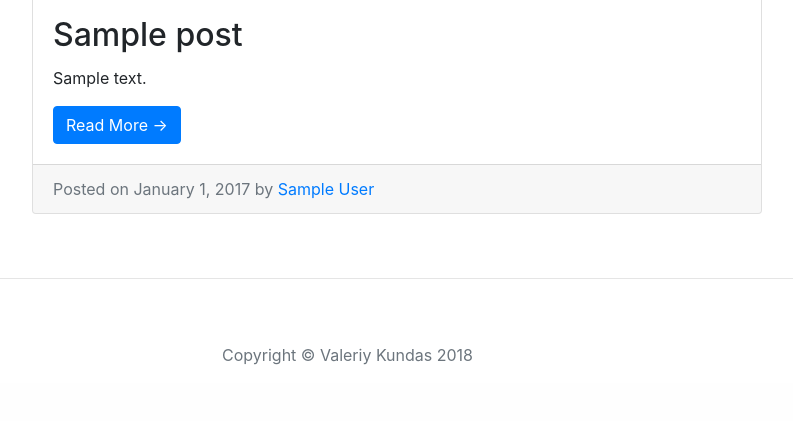
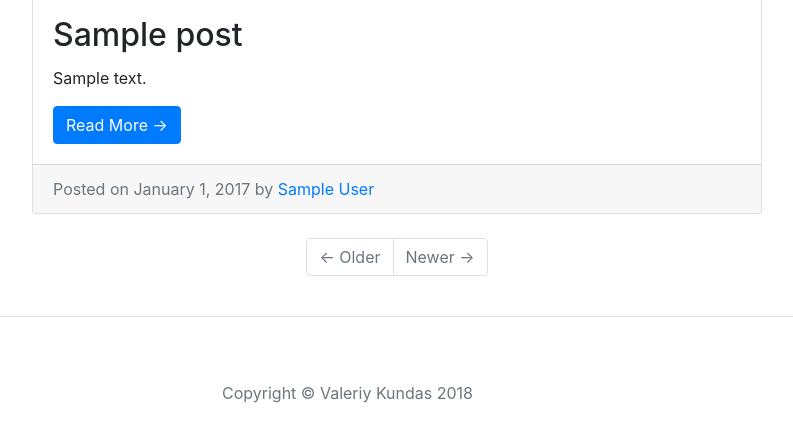
Before and after one commit to valeriikundas/mysite, a Django app: template blog/templates/blog/posts.html in a window 1280 px wide. Shown: the part 703-1124 px from the top of the page, without its empty margins (53-846 px from the left). Before the commit the page ends 1068 px from the top, so only its background shows below. Run offline with Django 3.2, Linux system fonts and the light colour scheme; the template is opened without the code that fills it: values that come from a table or form of the project are taken from there, others are empty; tables that the repository leaves empty hold one stand-in row (values such as "Sample post"); grey boxes marked "Sample" are stand-in pictures; some libraries are stand-ins or nearby versions.

Commit message:
added pagination in PostsView

```diff
--- a/blog/templates/blog/posts.html
+++ b/blog/templates/blog/posts.html
@@ -51,17 +51,12 @@
 
       <!-- Pagination -->
       <ul class="pagination justify-content-center mb-4">
-        {% if page_obj.has_previous %}
-        <li class="page-item ">
-          <a class="page-link" href="?page={{ page_obj.previous_page_number }}">&larr; Older</a>
+        <li class="page-item {% if not page_obj.has_previous %}disabled{% endif %} ">
+          <a class="page-link" href="{% if page_obj.has_previous %}?page={{ page_obj.previous_page_number }}{% endif %}">&larr; Older</a>
         </li>
-        {% endif %}
-        {% if page_obj.has_next %}
-        <li class="page-item ">
-          <!-- class 'disabled' disables the button-->
-          <a class="page-link" href="?page={{ page_obj.next_page_number }}">Newer &rarr;</a>
+        <li class="page-item {% if not page_obj.has_next %}disabled{% endif %}">
+          <a class="page-link" href="{% if page_obj.has_next %}?page={{ page_obj.next_page_number }}{% endif %}">Newer &rarr;</a>
         </li>
-        {% endif %}
       </ul>
     </div>
 
```
Also changed, not shown: blog/admin.py (+8 -12 lines), 1 other file.
